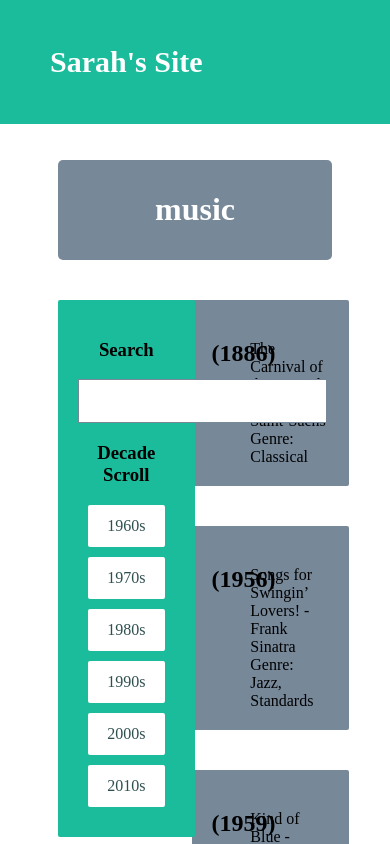
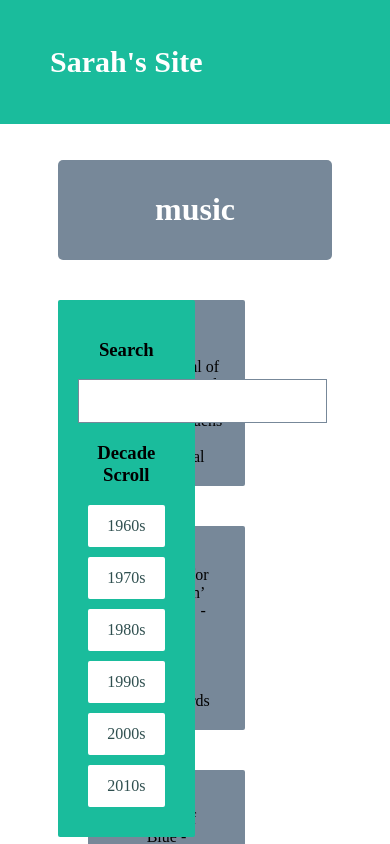
Before and after one commit to salothom/sarahSite, an Angular app in the folder sarah-site/: page /music in a window 390 px wide. Shown: the top 844 px of the page. Built offline with nearby package versions, Linux system fonts and the light colour scheme.

Commit message:
some responsive design

```diff
--- a/sarah-site/src/app/main/music/music.component.html
+++ b/sarah-site/src/app/main/music/music.component.html
@@ -21,19 +21,20 @@
     </div>
   </div>
   <div class="row">
-    <div>
+    <div class="fullMobile">
       <div id="bookFilter" class="col-4 positionAb">
-        <div class="bookFilter col-9">
+        <div class="bookFilter fullMobile col-9">
           <h3>Search</h3>
           <input class="search-input" (keyup)="keySearch($event)">
           <h3>Decade Scroll</h3>
-          <div *ngFor="let decade of decadesList | keyvalue">
+          <div class="col-m-3 " *ngFor="let decade of decadesList | keyvalue">
             <div (click)="navigateToDecade(decade.value)" class="filterButton">{{decade.key}}</div>
           </div>
+
         </div>
       </div>
     </div>
-    <div class="col-4">
+    <div class="col-4-nm">
       <p class=""></p>
     </div>
     <div class="col-8">
```
